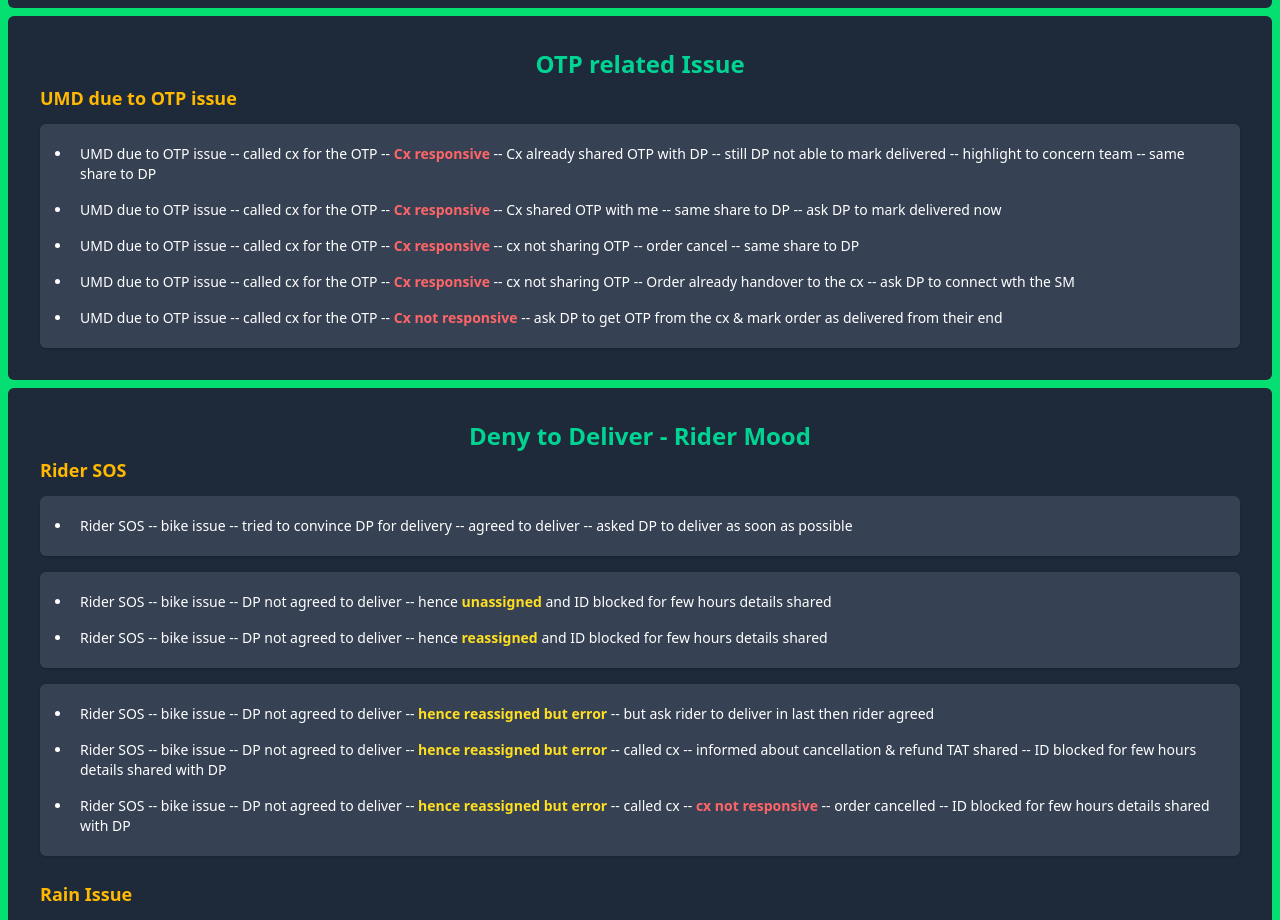
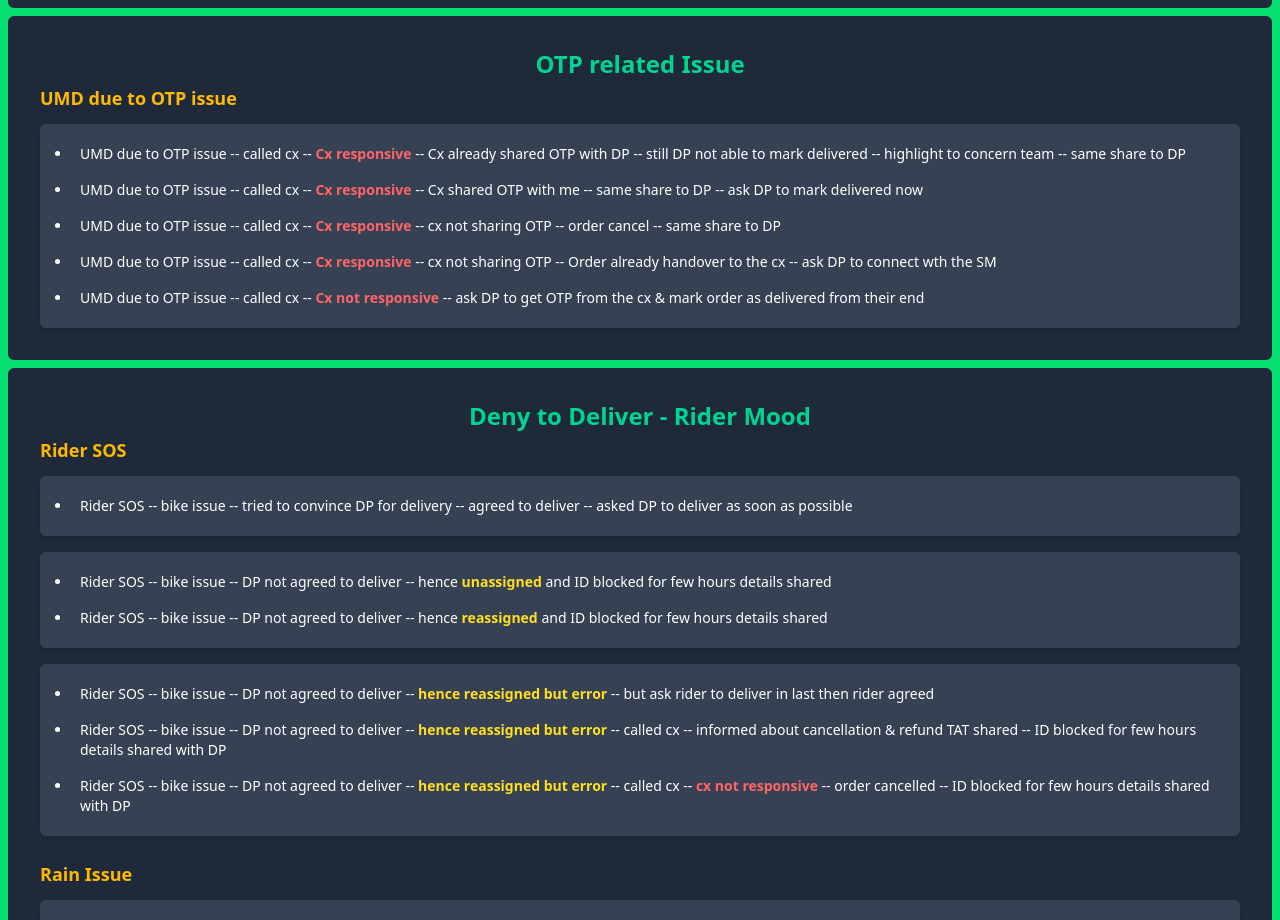
Before and after one commit to Code-with-Sahani/Blinket-DP, a React (Vite) app: page / in a window 1280 px wide. Shown: the part 4619-5539 px from the top of the page. Built offline with nearby package versions, Linux system fonts and the light colour scheme.

Commit message:
Update OTP.jsx

```diff
--- a/src/Components/OTP.jsx
+++ b/src/Components/OTP.jsx
@@ -9,15 +9,15 @@ const OTP = () => {
                 <div className="p-3 bg-gray-700 rounded-md shadow">
                     <ul className="list-disc pl-5">
 
-                        <li className='p-2'>UMD due to OTP issue -- called cx for the OTP -- <strong className='text-red-400 font-semibold'>Cx responsive</strong> -- Cx already shared OTP with DP --  still DP not able to mark delivered --  highlight to concern team -- same share to DP
+                        <li className='p-2'>UMD due to OTP issue -- called cx -- <strong className='text-red-400 font-semibold'>Cx responsive</strong> -- Cx already shared OTP with DP --  still DP not able to mark delivered --  highlight to concern team -- same share to DP
                         </li>
-                        <li className="p-2">UMD due to OTP issue -- called cx for the OTP -- <strong className='text-red-400 font-semibold'>Cx responsive</strong> -- Cx shared OTP with me -- same share to DP -- ask DP to mark delivered now
+                        <li className="p-2">UMD due to OTP issue -- called cx -- <strong className='text-red-400 font-semibold'>Cx responsive</strong> -- Cx shared OTP with me -- same share to DP -- ask DP to mark delivered now
                         </li>
-                        <li className="p-2">UMD due to OTP issue -- called cx for the OTP -- <strong className='text-red-400 font-semibold'>Cx responsive</strong> -- cx not sharing OTP  --  order cancel -- same share to DP
+                        <li className="p-2">UMD due to OTP issue -- called cx -- <strong className='text-red-400 font-semibold'>Cx responsive</strong> -- cx not sharing OTP  --  order cancel -- same share to DP
                         </li>
-                        <li className="p-2">UMD due to OTP issue -- called cx for the OTP -- <strong className='text-red-400 font-semibold'>Cx responsive</strong> -- cx not sharing OTP  --  Order already handover to the cx -- ask DP to connect wth the SM
+                        <li className="p-2">UMD due to OTP issue -- called cx -- <strong className='text-red-400 font-semibold'>Cx responsive</strong> -- cx not sharing OTP  --  Order already handover to the cx -- ask DP to connect wth the SM
                         </li>
-                        <li className="p-2">UMD due to OTP issue -- called cx for the OTP -- <strong className='text-red-400 font-semibold'>Cx not responsive</strong> -- ask DP to get OTP from the cx & mark order as delivered from their end
+                        <li className="p-2">UMD due to OTP issue -- called cx -- <strong className='text-red-400 font-semibold'>Cx not responsive</strong> -- ask DP to get OTP from the cx & mark order as delivered from their end
                         </li>
 
                     </ul>
```
